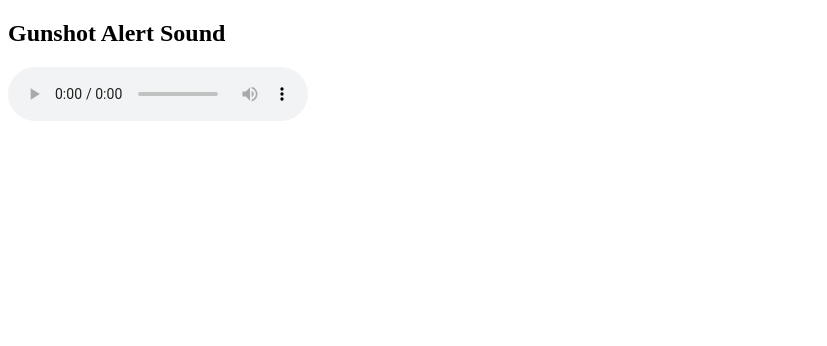
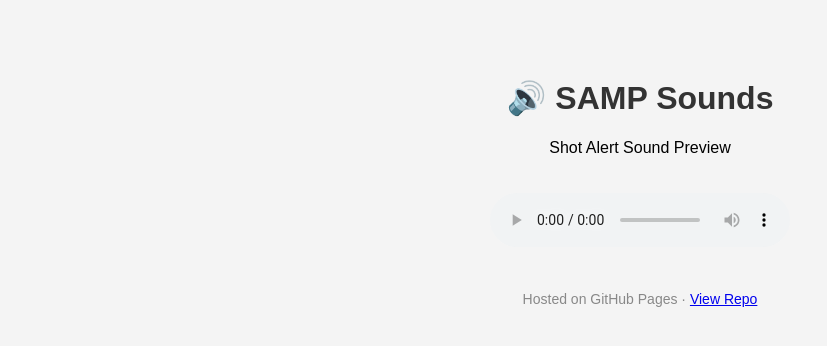
Before and after one commit to Joshwin1/samp-sounds, a plain HTML site: page index.html in a window 1280 px wide. Shown: the whole page, without its empty margins (0-827 px from the left). Drawn offline with Linux system fonts and the light colour scheme.

Commit message:
index.html

```diff
--- a/index.html
+++ b/index.html
@@ -1,11 +1,41 @@
 <!DOCTYPE html>
-<html>
-<head><title>SAMP Sounds</title></head>
+<html lang="en">
+<head>
+  <meta charset="UTF-8">
+  <title>SAMP Sounds - Shot Alert</title>
+  <style>
+    body {
+      font-family: Arial, sans-serif;
+      background-color: #f4f4f4;
+      text-align: center;
+      padding: 50px;
+    }
+    h1 {
+      color: #333;
+    }
+    audio {
+      margin-top: 20px;
+    }
+    footer {
+      margin-top: 40px;
+      color: #888;
+      font-size: 14px;
+    }
+  </style>
+</head>
 <body>
-  <h2>Gunshot Alert Sound</h2>
+
+  <h1>🔊 SAMP Sounds</h1>
+  <p>Shot Alert Sound Preview</p>
+
   <audio controls>
     <source src="shotalert.mp3" type="audio/mpeg">
     Your browser does not support the audio element.
   </audio>
+
+  <footer>
+    Hosted on GitHub Pages · <a href="https://github.com/Joshwin1/samp-sounds" target="_blank">View Repo</a>
+  </footer>
+
 </body>
 </html>
```
